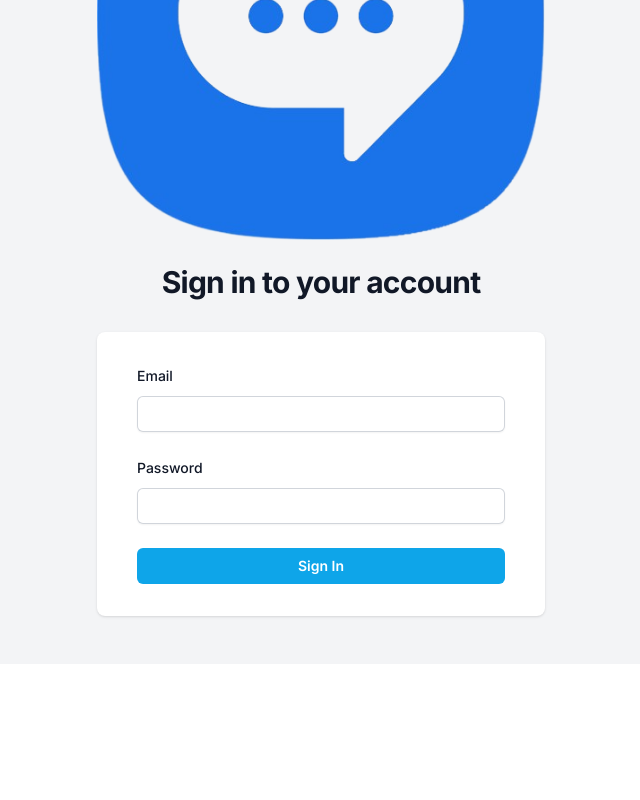
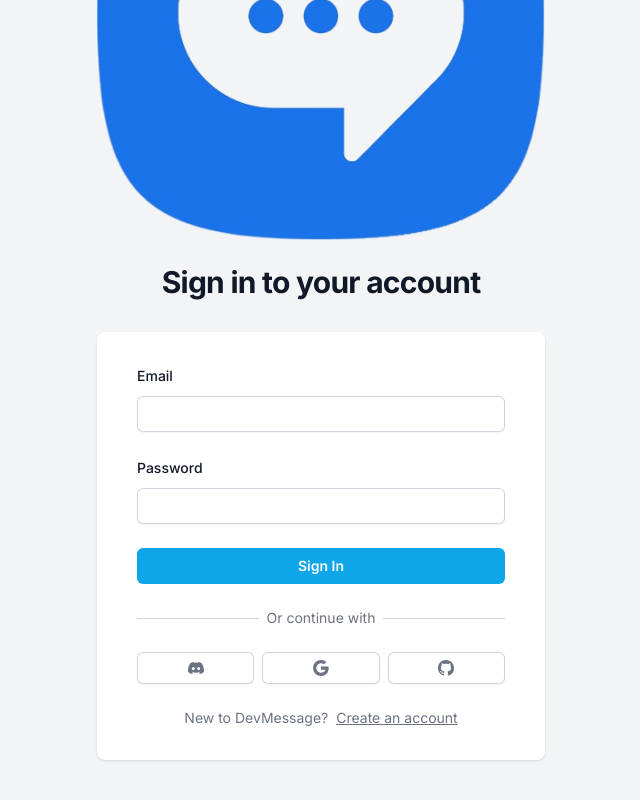
Before and after one commit to moraiskaua/DevMessage, a Next.js app: page / in a window 1280 px wide. Shown: the part 256-1056 px from the top of the page, without its empty margins (319-959 px from the left). Before the commit the page ends 920 px from the top, so only its background shows below. Built offline with nearby package versions, Linux system fonts and the light colour scheme.

Commit message:
feat: add social auth button component

```diff
--- a/app/(site)/components/AuthForm.tsx
+++ b/app/(site)/components/AuthForm.tsx
@@ -4,6 +4,8 @@
 import Input from '@/app/components/inputs/Input';
 import { useCallback, useState } from 'react';
 import { FieldValues, SubmitHandler, useForm } from 'react-hook-form';
+import AuthSocialButton from './AuthSocialButton';
+import { BsDiscord, BsGithub, BsGoogle } from 'react-icons/bs';
 
 type VariantType = 'LOGIN' | 'REGISTER';
 
@@ -54,7 +56,13 @@
       <div className="bg-white px-4 py-8 shadow sm:rounded-lg sm:px-10">
         <form className="space-y-6" onSubmit={handleSubmit(onSubmit)}>
           {variant === 'REGISTER' && (
-            <Input id="name" label="Name" register={register} errors={errors} />
+            <Input
+              id="name"
+              label="Name"
+              register={register}
+              errors={errors}
+              disabled={isLoading}
+            />
           )}
           <Input
             id="email"
@@ -62,6 +70,7 @@
             type="email"
             register={register}
             errors={errors}
+            disabled={isLoading}
           />
           <Input
             id="password"
@@ -69,11 +78,51 @@
             type="password"
             register={register}
             errors={errors}
+            disabled={isLoading}
           />
           <Button disabled={isLoading} type="submit" fullWidth>
             {variant === 'LOGIN' ? 'Sign In' : 'Register'}
           </Button>
         </form>
+
+        <div className="mt-6">
+          <div className="relative">
+            <div className="absolute inset-0 flex items-center">
+              <div className="w-full border-t border-gray-300" />
+            </div>
+            <div className="relative flex justify-center text-sm">
+              <span className="bg-white px-2 text-gray-500">
+                Or continue with
+              </span>
+            </div>
+          </div>
+
+          <div className="mt-6 flex gap-2">
+            <AuthSocialButton
+              icon={BsDiscord}
+              onClick={() => socialAction('discord')}
+            />
+            <AuthSocialButton
+              icon={BsGoogle}
+              onClick={() => socialAction('google')}
+            />
+            <AuthSocialButton
+              icon={BsGithub}
+              onClick={() => socialAction('github')}
+            />
+          </div>
+        </div>
+
+        <div className="flex gap-2 justify-center text-sm mt-6 px-2 text-gray-500">
+          <div>
+            {variant === 'LOGIN'
+              ? 'New to DevMessage?'
+              : 'Already have an account?'}
+          </div>
+          <div onClick={toggleVariant} className="underline cursor-pointer">
+            {variant === 'LOGIN' ? 'Create an account' : 'Login'}
+          </div>
+        </div>
       </div>
     </div>
   );
--- /dev/null
+++ b/app/(site)/components/AuthSocialButton.tsx
@@ -0,0 +1,20 @@
+import { IconType } from 'react-icons';
+
+interface AuthSocialButtonProps {
+  icon: IconType;
+  onClick: () => void;
+}
+
+const AuthSocialButton = ({ icon: Icon, onClick }: AuthSocialButtonProps) => {
+  return (
+    <button
+      type="button"
+      onClick={onClick}
+      className="inline-flex w-full justify-center rounded-md bg-white px-4 py-2 text-gray-500 shadow-sm ring-1 ring-inset ring-gray-300 hover:bg-gray-50 focus:outline-offset-0"
+    >
+      <Icon />
+    </button>
+  );
+};
+
+export default AuthSocialButton;
```
